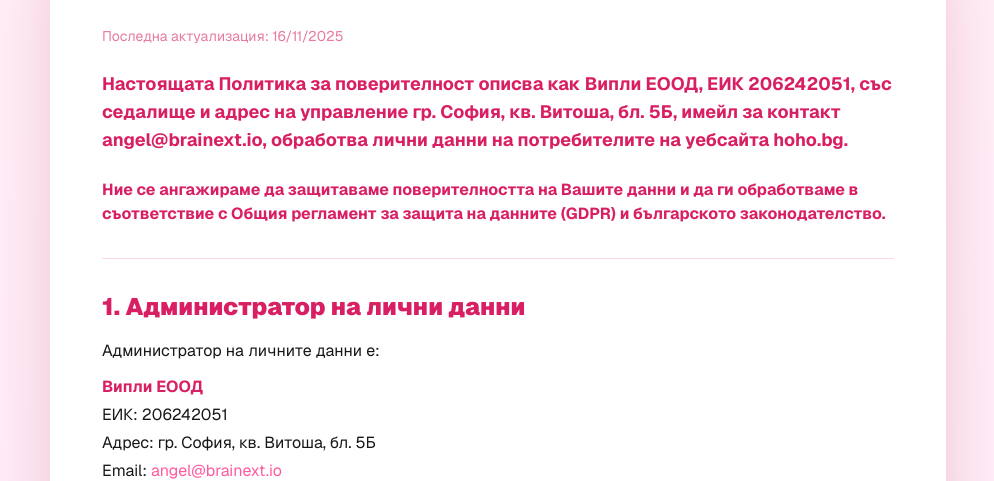
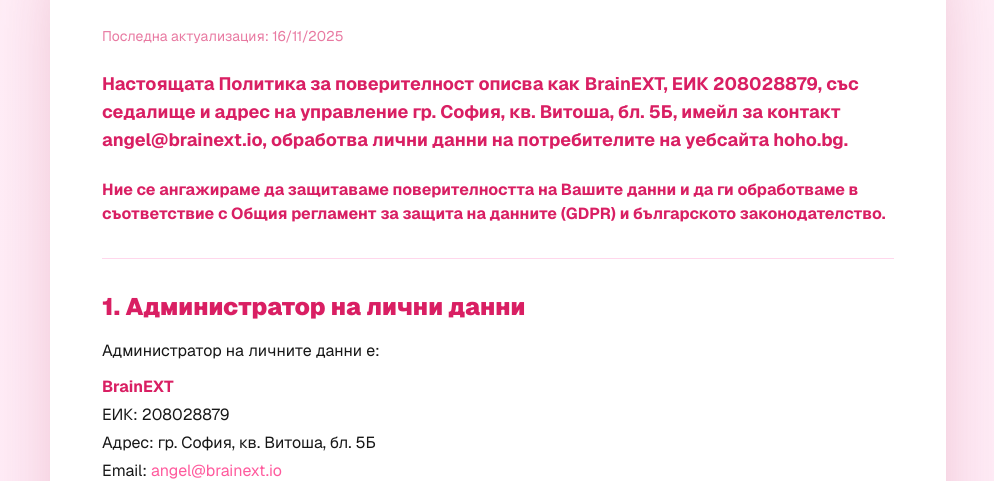
Before and after one commit to angeltsvetkov/hoho.bg, a Next.js app: page /privacy in a window 1280 px wide. Shown: the part 214-695 px from the top of the page, without its empty margins (142-1136 px from the left). Built offline with nearby package versions, Linux system fonts and the light colour scheme.

Commit message:
update the legal data

```diff
--- a/src/app/cookies/page.tsx
+++ b/src/app/cookies/page.tsx
@@ -32,7 +32,7 @@
             </p>
 
             <p className="my-6 font-bold text-[#d91f63]">
-              Политиката е част от Общите условия и Политиката за поверителност на Випли ЕООД, ЕИК 206242051.
+              Политиката е част от Общите условия и Политиката за поверителност на BrainEXT, ЕИК 208028879.
             </p>
 
             <hr className="my-8 border-[#ffd7ec]" />
@@ -141,8 +141,8 @@
 
             <p className="mb-3">Ако имате въпроси относно бисквитките или защитата на данните, свържете се с нас:</p>
 
-            <p className="mb-1"><strong className="text-[#d91f63]">Випли ЕООД</strong></p>
-            <p className="mb-1">ЕИК: 206242051</p>
+            <p className="mb-1"><strong className="text-[#d91f63]">BrainEXT</strong></p>
+            <p className="mb-1">ЕИК: 208028879</p>
             <p className="mb-1">Email: <a href="mailto:angel@brainext.io" className="text-[#ff5a9d] hover:underline">angel@brainext.io</a></p>
             <p className="mb-3">Адрес: гр. София, кв. Витоша, бл. 5Б</p>
           </div>
--- a/src/app/page.tsx
+++ b/src/app/page.tsx
@@ -679,7 +679,7 @@
           </div>
           <div className="h-px w-32 bg-linear-to-r from-transparent via-[#ffd7ec] to-transparent"></div>
           <p className="text-xs font-bold text-[#d91f63]/60">
-            © 2025 Випли ЕООД. Всички права запазени.
+            © 2025 BrainEXT. Всички права запазени.
           </p>
         </div>
       </footer>
--- a/src/app/privacy/page.tsx
+++ b/src/app/privacy/page.tsx
@@ -28,7 +28,7 @@
             <p className="text-sm text-[#d91f63]/60">Последна актуализация: 16/11/2025</p>
 
             <p className="my-6 text-lg font-bold text-[#d91f63]">
-              Настоящата Политика за поверителност описва как Випли ЕООД, ЕИК 206242051, със седалище и адрес на управление гр. София, кв. Витоша, бл. 5Б, имейл за контакт angel@brainext.io, обработва лични данни на потребителите на уебсайта hoho.bg.
+              Настоящата Политика за поверителност описва как BrainEXT, ЕИК 208028879, със седалище и адрес на управление гр. София, кв. Витоша, бл. 5Б, имейл за контакт angel@brainext.io, обработва лични данни на потребителите на уебсайта hoho.bg.
             </p>
 
             <p className="my-6 font-bold text-[#d91f63]">
@@ -40,8 +40,8 @@
             <h2 className="mb-4 mt-8 text-2xl font-black text-[#d91f63]">1. Администратор на лични данни</h2>
 
             <p className="mb-3">Администратор на личните данни е:</p>
-            <p className="mb-1"><strong className="text-[#d91f63]">Випли ЕООД</strong></p>
-            <p className="mb-1">ЕИК: 206242051</p>
+            <p className="mb-1"><strong className="text-[#d91f63]">BrainEXT</strong></p>
+            <p className="mb-1">ЕИК: 208028879</p>
             <p className="mb-1">Адрес: гр. София, кв. Витоша, бл. 5Б</p>
             <p className="mb-3">Email: <a href="mailto:angel@brainext.io" className="text-[#ff5a9d] hover:underline">angel@brainext.io</a></p>
 
--- a/src/app/share/[id]/page.tsx
+++ b/src/app/share/[id]/page.tsx
@@ -184,7 +184,7 @@
           </div>
           <div className="h-px w-32 bg-linear-to-r from-transparent via-[#ffd7ec] to-transparent"></div>
           <p className="text-xs font-bold text-[#d91f63]/60">
-            © 2025 Випли ЕООД. Всички права запазени.
+            © 2025 BrainEXT. Всички права запазени.
           </p>
         </div>
       </footer>
--- a/src/app/terms/page.tsx
+++ b/src/app/terms/page.tsx
@@ -35,7 +35,7 @@
 
             <h2 className="mb-4 mt-8 text-2xl font-black text-[#d91f63]">1. Дефиниции</h2>
 
-            <p className="mb-3"><strong className="text-[#d91f63]">„Търговец" / „Ние"</strong> – Випли ЕООД, ЕИК: 206242051, със седалище и адрес на управление: гр.София, кв.Витоша, бл.5Б, имейл за контакт: angel@brainext.io.</p>
+            <p className="mb-3"><strong className="text-[#d91f63]">„Търговец" / „Ние"</strong> – BrainEXT, ЕИК: 208028879, със седалище и адрес на управление: гр.София, кв.Витоша, бл.5Б, имейл за контакт: angel@brainext.io.</p>
 
             <p className="mb-3"><strong className="text-[#d91f63]">„Потребител"</strong> – всяко физическо лице, което използва сайта и закупува дигитален продукт.</p>
 
@@ -182,8 +182,8 @@
             <h2 className="mb-4 mt-8 text-2xl font-black text-[#d91f63]">12. Контакт</h2>
 
             <p className="mb-3">За въпроси и запитвания:</p>
-            <p className="mb-1"><strong className="text-[#d91f63]">Випли ЕООД</strong></p>
-            <p className="mb-1">ЕИК: 206242051</p>
+            <p className="mb-1"><strong className="text-[#d91f63]">BrainEXT</strong></p>
+            <p className="mb-1">ЕИК: 208028879</p>
             <p className="mb-1">Email: <a href="mailto:angel@brainext.io" className="text-[#ff5a9d] hover:underline">angel@brainext.io</a></p>
             <p className="mb-3">Адрес: гр.София, кв.Витоша, бл.5Б</p>
           </div>
```
Also changed, not shown: 3 other files (tests, documents, lock files or other folders).
